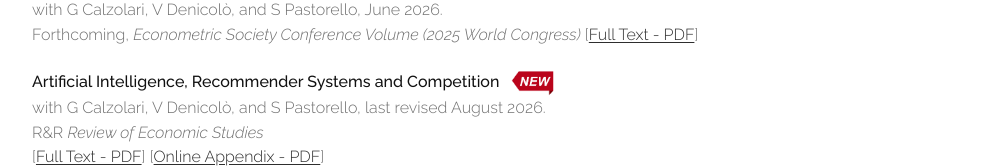
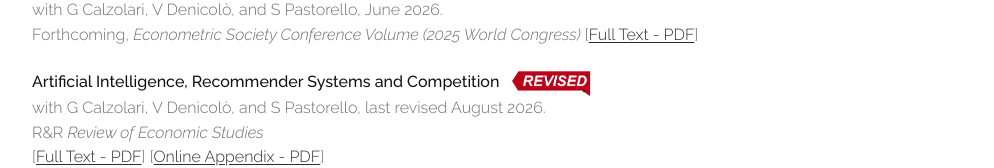
Before and after one commit to emiliocalvano-design/Emilios-Homepage, a website: page research.html in a window 1280 px wide. Shown: the part 354-522 px from the top of the page, without its empty margins (142-1136 px from the left). Drawn offline with Linux system fonts and the light colour scheme.

Commit message:
Add REVISED badge (matching NEW badge) on the RecSys paper

```diff
--- a/research.html
+++ b/research.html
@@ -32,7 +32,7 @@
   </div>
 
   <div class="entry">
-    <div class="title">Artificial Intelligence, Recommender Systems and Competition <img class="badge" src="assets/new-badge.gif" alt="new"></div>
+    <div class="title">Artificial Intelligence, Recommender Systems and Competition <img class="badge" src="assets/revised-badge.gif" alt="revised"></div>
     <div class="meta">with G Calzolari, V Denicolò, and S Pastorello, last revised August 2026.<br>R&amp;R <span class="venue">Review of Economic Studies</span><br>[<a href="papers/ai-recommender-systems-and-competition.pdf">Full Text - PDF</a>] [<a href="papers/ai-recommender-systems-and-competition-online-appendix.pdf">Online Appendix - PDF</a>]</div>
   </div>
 
```
Also changed, not shown: assets/revised-badge.gif (added).
